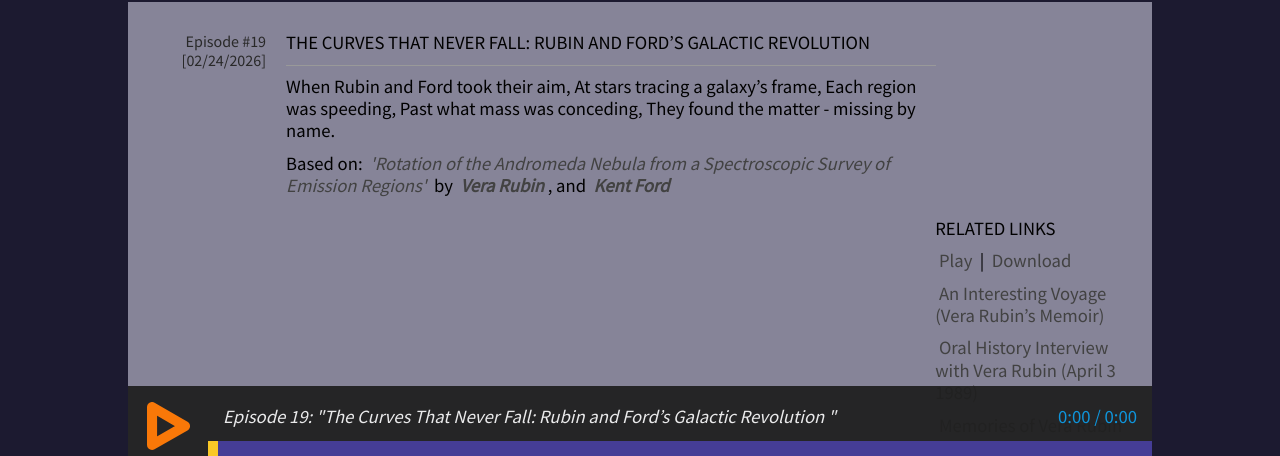
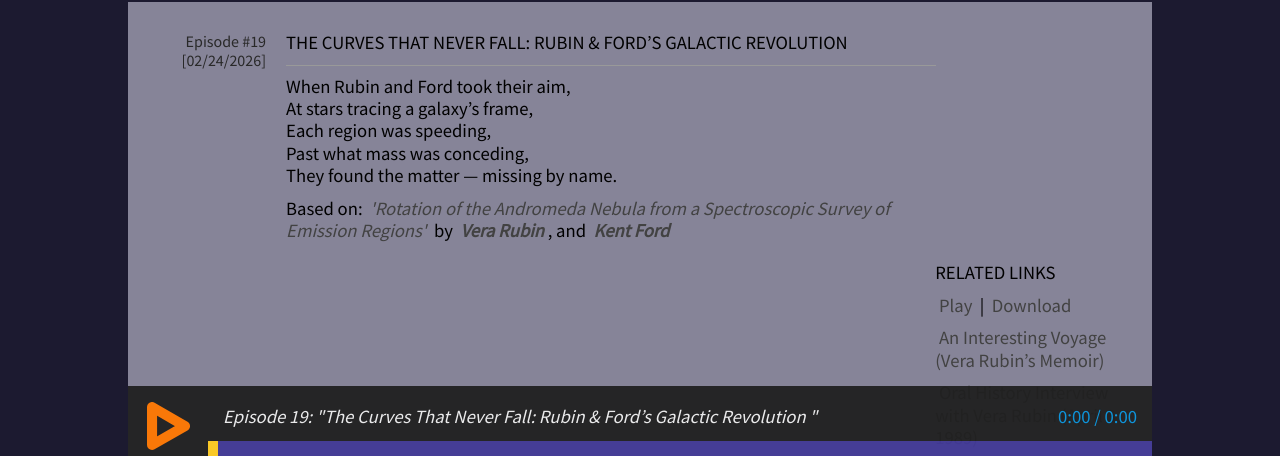
Before and after one commit to theopenuniverse/theopenuniverse.github.io, a plain HTML site: page index.html in a window 1280 px wide. Shown: the part 334-790 px from the top of the page. Drawn offline with Linux system fonts and the light colour scheme.

Commit message:
ep 19, fix xml parsing w breaks

```diff
--- a/episode_catalog.xml
+++ b/episode_catalog.xml
@@ -3,14 +3,14 @@
 
 <episode>
 <date>02/24/2026</date>
-<title>The Curves That Never Fall: Rubin and Ford’s Galactic Revolution
+<title>The Curves That Never Fall: Rubin &amp; Ford’s Galactic Revolution
 </title>
 <description>
-When Rubin and Ford took their aim,
-At stars tracing a galaxy’s frame,
-Each region was speeding,
-Past what mass was conceding,
-They found the matter - missing by name.
+    When Rubin and Ford took their aim,<br/>
+At stars tracing a galaxy’s frame,<br/>
+Each region was speeding,<br/>
+Past what mass was conceding,<br/>
+They found the matter — missing by name.
 </description>
 <papers>
     <paper>
--- a/index.html
+++ b/index.html
@@ -174,7 +174,13 @@ function myFunction(xml) {
     var cell_middle = "";
     var paper_text = "";
 
+    const description_xml = x[i].getElementsByTagName("description")[0];
+    const description_html = Array.from(description_xml.childNodes)
+    .map(n_ => new XMLSerializer().serializeToString(n_))
+    .join("");
+
     var papers = x[i].getElementsByTagName("papers");
+
     if (papers.length>0) {
         paper_text += "<p>Based on: ";
 
@@ -244,7 +250,7 @@ function myFunction(xml) {
     cell_middle += "<div class=table_center><p class=title>" +
     title +
     "</p><hr style=\"width:100%; height: 1px; border: 0px; background: #999;\"><p>" +
-    x[i].getElementsByTagName("description")[0].childNodes[0].nodeValue +
+    description_html +
     "</p>" +
     paper_text +
     "</div>";
```
